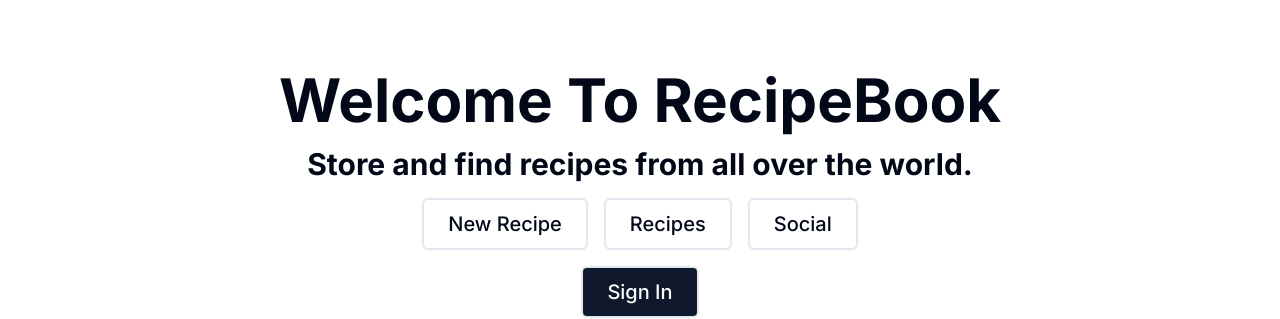
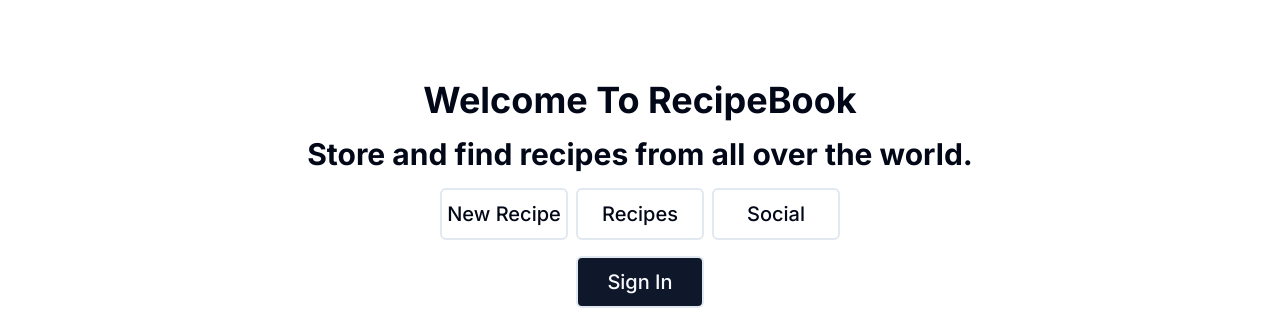
Before and after one commit to Dillonpw/recipe-book, a Next.js app: page / in a window 1280 px wide. Shown: the part 153-472 px from the top of the page. Built offline with nearby package versions, Linux system fonts and the light colour scheme; no server answers.

Commit message:
adjusted sizes for text and button, added redirect

```diff
--- a/app/components/sign-in.tsx
+++ b/app/components/sign-in.tsx
@@ -9,19 +9,25 @@ export function SignIn() {
       <form
         action={async () => {
           "use server";
-          await signIn("github");
+          await signIn("github", { redirectTo: "/social" });
         }}
       >
-        <Button type="submit"><FontAwesomeIcon icon={faGithub} className="mr-2" />Signin with GitHub</Button>
+        <Button type="submit">
+          <FontAwesomeIcon icon={faGithub} className="mr-2" />
+          Signin with GitHub
+        </Button>
       </form>
       <form
-      action={async () => {
-        "use server"
-        await signIn("google")
-      }}
-    >
-      <Button type="submit"><FontAwesomeIcon icon={faGoogle} className="mr-2" />Signin with Google</Button>
-    </form>
+        action={async () => {
+          "use server";
+          await signIn("google", { redirectTo: "/social" });
+        }}
+      >
+        <Button type="submit">
+          <FontAwesomeIcon icon={faGoogle} className="mr-2" />
+          Signin with Google
+        </Button>
+      </form>
     </>
   );
 }
--- a/app/components/ui/button.tsx
+++ b/app/components/ui/button.tsx
@@ -21,7 +21,7 @@ const buttonVariants = cva(
         link: "text-primary underline-offset-4 hover:underline",
       },
       size: {
-        default: "h-10 px-6 py-6",
+        default: "h-10 px-6 py-6 w-32",
         sm: "h-9 rounded-md px-3",
         lg: "h-11 rounded-md px-8",
         icon: "h-10 w-10",
--- a/app/page.tsx
+++ b/app/page.tsx
@@ -9,13 +9,13 @@ const Content = () => {
       <LoggedIn />
       <div className="flex h-full items-center justify-center">
         <div className="flex flex-col items-center justify-center gap-4">
-          <h1 className="text-center text-2xl font-bold md:text-6xl">
+          <h1 className="text-center text-2xl font-bold md:text-4xl">
             Welcome To RecipeBook
           </h1>
           <p className="mx-4 flex-wrap text-center text-xl font-bold md:text-3xl">
             Store and find recipes from all over the world.
           </p>
-          <div className="flex flex-col items-center gap-4 md:flex-row">
+          <div className="flex flex-col items-center justify-center gap-2 md:flex-row">
             <Button variant="outline" size="default" asChild>
               <Link href="/new-recipe">New Recipe</Link>
             </Button>
```
